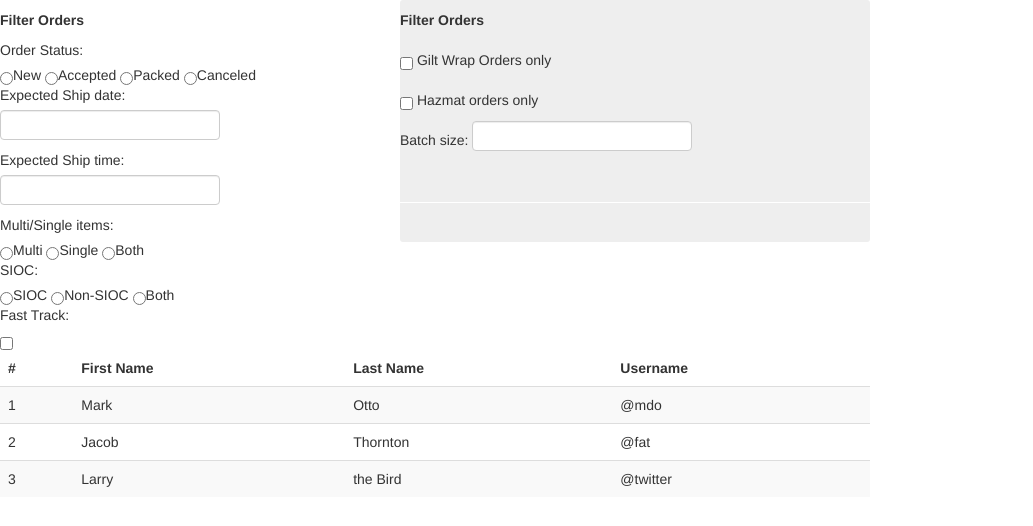
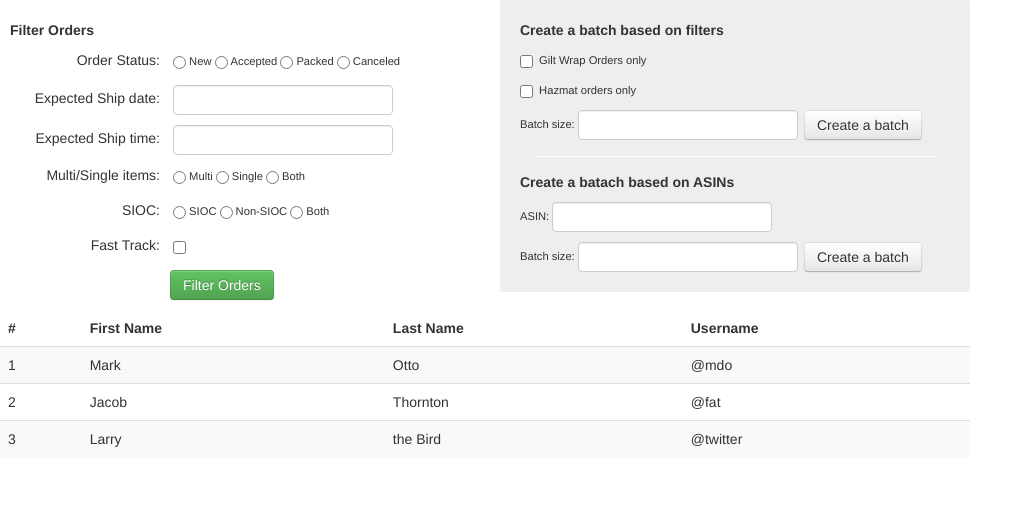
Before and after one commit to linwen3/ControlPanel, a PHP site: page /panel.html in a window 1280 px wide. Shown: the top 526 px of the page, without its empty margins (0-1033 px from the left). Run offline with PHP 8.4, Linux system fonts and the light colour scheme; style sheets or scripts are compiled from the project's sources.

Commit message:
1, 完成页面结构

```diff
--- a/css/filter.less
+++ b/css/filter.less
@@ -1,10 +1,67 @@
+/*
+  widget
+*/
 .show-grid [class*="subfilter"] {
   background-color: #EEEEEE;
   border-radius: 3px 3px 3px 3px;
-  line-height: 40px;
   min-height: 40px;
   height: 100%;
   .filter-separator {
     margin: 40px 0 39px;
   }
 }
+
+/*
+  control panel
+*/
+.control-panel {
+  .clear;
+  display: inline-block;
+  font-size: 80%;
+  vertical-align:  middle;
+  line-height:  180%;
+  input {
+    margin: 0;
+    vertical-align: middle;
+    margin-right: 3px;
+  }
+  .filter-con {
+    padding: 10px;
+    label {
+      display:  inline-block;
+      width: 150px;
+      text-align: right;
+      margin-right: 10px;
+    }
+    & > div {
+      margin-bottom: 10px;
+    }
+  }
+  .batch-con {
+    padding: 10px 20px;
+    .filter-separator {
+      margin: 15px;
+    }
+    & > div {
+      margin-bottom: 10px;
+    }
+  }
+}
+
+/*
+  common function
+*/
+.left(){
+  float: left;
+}
+.clear(){
+  zoom: 1;
+
+  &:after{
+    content: ".";
+    display: block;
+    height: 0;
+    clear: both;
+    visibility: hidden;
+  }
+}
--- a/panel.html
+++ b/panel.html
@@ -8,7 +8,9 @@
 </head>
 <body>
 <div class="row show-grid">
-    <div class="span4" data-original-title="" title="">
+    <div class="control-panel">
+        <div class="span5">
+            <div class="filter-con" data-original-title="" title="">
                 <h5>Filter Orders</h5>
                 <div>
                     <label>Order Status:</label>
@@ -41,10 +43,13 @@
                     <label>Fast Track:</label>
                     <input type="checkbox">
                 </div>
+                <label></label><button type="button" class="btn btn-success" >Filter Orders</button>
 
             </div>
-    <div class="span5 subfilter">
-        <h5>Filter Orders</h5>
+        </div>
+        <div class="span5">
+            <div class=" batch-con subfilter">
+                <h5>Create a batch based on filters</h5>
                 <div>
                     <input type="checkbox"/>
                     Gilt Wrap Orders only
@@ -54,13 +59,23 @@
                     Hazmat orders only
                 </div>
                 <div>
-            Batch size: <input type="text"/>
+                    Batch size: <input type="text"/>    <button class="btn" type="button">Create a batch</button>
                 </div>
                 <hr class="filter-separator"/>
+                <h5>Create a batach based on ASINs</h5>
+                <div>
+                    ASIN: <input type="text"/>
+                </div>
+                <div>
+                    Batch size: <input type="text"/>    <button class="btn" type="button">Create a batch</button>
+                </div>
+            </div>
+        </div>
+
     </div>
 </div>
 <div class="row show-grid">
-    <div class="span9">
+    <div class="span10">
         <table class="table table-striped">
             <thead>
             <tr>
```
Lines whose indentation alone changed are shown as unchanged.
